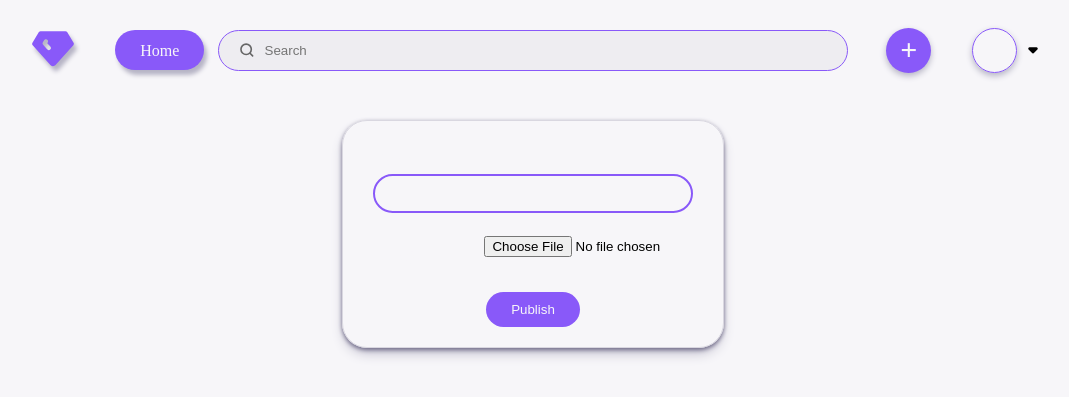
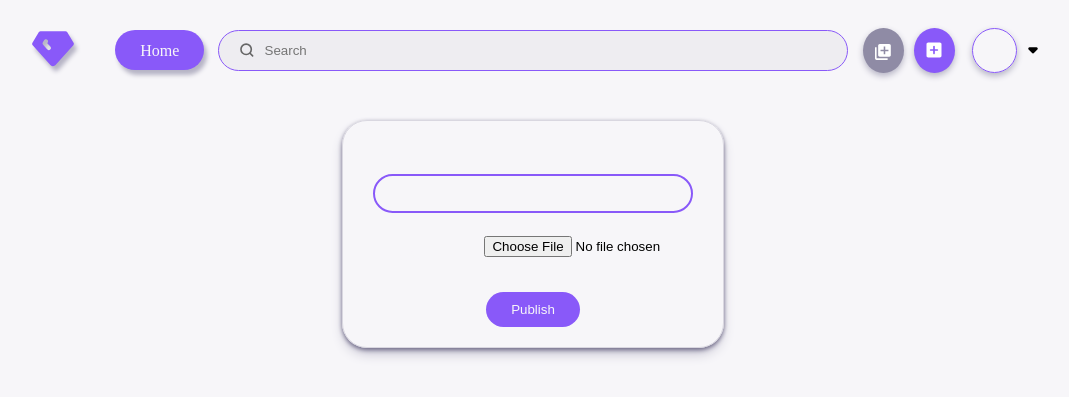
Before and after one commit to maikcodes/getfashionable, a Django app: page /getfashionable/designs/ in a window 1280 px wide. Shown: the top 397 px of the page, without its empty margins (107-1176 px from the left). Run offline with Django 4.2, Linux system fonts and the light colour scheme; the visitor is signed in with stand-in values (Sample User, id 1).

Commit message:
Add create collection functionality.

```diff
--- /dev/null
+++ b/GetFashionable/forms/Collection/__init__.py
@@ -0,0 +1 @@
+from .CreateCollectionForm import CreateCollectionForm, DesignFormSet
--- a/GetFashionable/static/getfashionable/css/buttons.css
+++ b/GetFashionable/static/getfashionable/css/buttons.css
@@ -35,6 +35,25 @@
 .rounded-button-primary:hover {
   background-color: var(--amethyst-500);
 }
+
+.rounded-button-secondary {
+  display: flex;
+  align-items: center;
+  justify-content: center;
+  width: 45px;
+  height: 45px;
+  background-color: var(--ship-gray-400);
+  border-radius: 50%;
+  box-shadow: 0 3px 6px var(--ship-gray-300);
+  font-size: 30px;
+  text-decoration: none;
+  font-weight: bold;
+}
+
+.rounded-button-secondary:hover {
+  background-color: var(--ship-gray-500);
+}
+
 
 .rounded-image {
   width: 100%;
--- a/GetFashionable/templates/getfashionable/layouts/header/useroptions.html
+++ b/GetFashionable/templates/getfashionable/layouts/header/useroptions.html
@@ -2,10 +2,20 @@
 
 <div class="content-centered">
 
-    <div class="col-6">
+    <div class="col-3">
+        <div class="content-centered">
+            <a href="{% url 'getfashionable:collections' %}" class="rounded-button-secondary">
+                <span class="link-text">
+                    <svg xmlns="http://www.w3.org/2000/svg" width="16" height="16" viewBox="0 0 432 432"><path fill="#ffffff" d="M43 88v299h298v42H43q-18 0-30.5-12.5T0 387V88zM384 3q18 0 30.5 12.5T427 45v256q0 18-12.5 30.5T384 344H128q-18 0-30.5-12.5T85 301V45q0-17 12.5-29.5T128 3zm-21 192v-43h-86V67h-42v85h-86v43h86v85h42v-85z"/></svg>
+                </span>
+            </a>
+        </div>
+    </div>
+
+    <div class="col-3">
         <div class="content-centered">
             <a href="{% url 'getfashionable:designs' %}" class="rounded-button-primary">
-                <span class="link-text"> + </span>
+                <svg xmlns="http://www.w3.org/2000/svg" width="20" height="20" viewBox="0 0 24 24"><path fill="#ffffff" d="M11 13v3q0 .425.288.713T12 17q.425 0 .713-.288T13 16v-3h3q.425 0 .713-.288T17 12q0-.425-.288-.712T16 11h-3V8q0-.425-.288-.712T12 7q-.425 0-.712.288T11 8v3H8q-.425 0-.712.288T7 12q0 .425.288.713T8 13zm-6 8q-.825 0-1.412-.587T3 19V5q0-.825.588-1.412T5 3h14q.825 0 1.413.588T21 5v14q0 .825-.587 1.413T19 21z"/></svg>
             </a>
         </div>
     </div>
--- a/GetFashionable/urls.py
+++ b/GetFashionable/urls.py
@@ -4,6 +4,7 @@ from .views import Home, Publications
 from .views import Profile
 from .views.Auth import SignUp, SignIn, SignOut
 from .views.Design import CreateDesign
+from .views.Collection import CreateCollection
 
 
 app_name = 'getfashionable'
@@ -13,6 +14,7 @@ urlpatterns = [
     path("login/", SignIn.as_view(), name="login"),
     path("logout/", SignOut.as_view(), name="logout"),
     path('designs/', CreateDesign.as_view(), name="designs"),
+    path('collections/', CreateCollection.as_view(), name="collections"),
     path('<int:id>/', Publications.publication_detail, name='publication_detail'),
     path('<str:username>/', Profile.as_view(), name="profile"),
 ]
--- /dev/null
+++ b/GetFashionable/views/Collection/__init__.py
@@ -0,0 +1 @@
+from .CreateCollection import CreateCollection
```
Also changed, not shown: GetFashionable/forms/Collection/CreateCollectionForm.py (added, +15 -0 lines), GetFashionable/templates/getfashionable/pages/collection/create.html (added, +29 -0 lines), GetFashionable/views/Collection/CreateCollection.py (added, +51 -0 lines).
